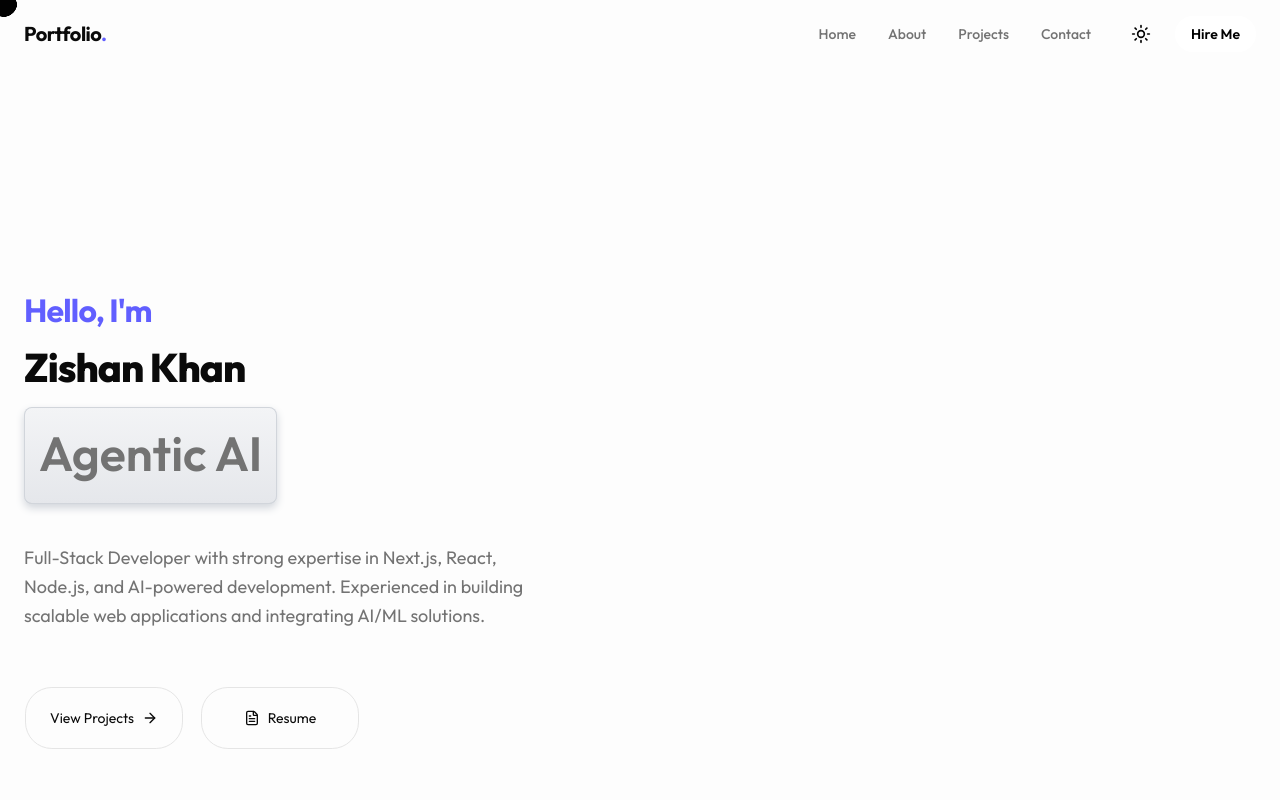
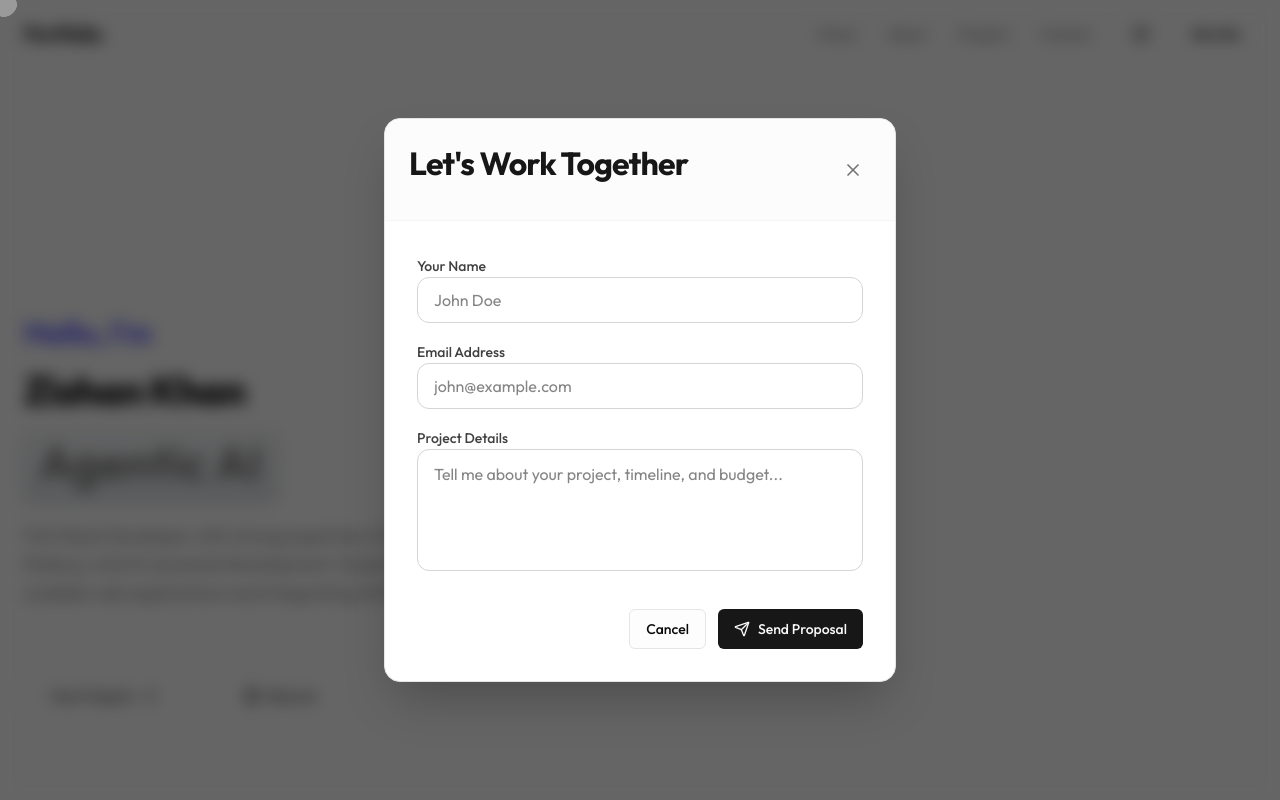
Before and after one commit to zishanverse/my-portfolio, a Next.js app: page / in a window 1280 px wide. Both pictures are taken after a click on the button "Hire Me". Shown: the top 800 px of the page. Built offline with nearby package versions, Linux system fonts and the light colour scheme.

Commit message:
hire me button

```diff
--- a/components/3d/HeroScene.tsx
+++ b/components/3d/HeroScene.tsx
@@ -15,11 +15,15 @@ export default function HeroScene() {
     useGSAP(() => {
         if (!containerRef.current || !splineRef.current) return;
 
+        const mm = gsap.matchMedia();
+
+        // DESKTOP ANIMATION
+        mm.add("(min-width: 800px)", () => {
             // Initial State (Hero Section - Right Side)
             gsap.set(splineRef.current, {
-            x: "25vw", // Use viewport units for consistent screen positioning
+                x: "25vw",
                 yPercent: 0,
-            scale: 0.85, // Reduced from 1
+                scale: 0.85,
                 opacity: 1
             });
 
@@ -35,36 +39,36 @@ export default function HeroScene() {
 
             // 1. Hero -> About (Move Left)
             tl.to(splineRef.current, {
-            x: "-25vw", // Move to Left
+                x: "-25vw",
                 yPercent: 20,
-            scale: 0.85, // Reduced from 1
+                scale: 0.85,
                 duration: 0.2,
                 ease: "power2.inOut"
             });
 
             // 2. About -> Skills (Move Right)
             tl.to(splineRef.current, {
-            x: "35vw",  // Move Right
+                x: "35vw",
                 yPercent: 10,
-            scale: 0.65, // Reduced from 0.8
+                scale: 0.65,
                 duration: 0.2,
                 ease: "power2.inOut"
             });
 
             // 3. Skills -> AiSystems (Move Left)
             tl.to(splineRef.current, {
-            x: "-25vw", // Reduced shift to keep visible (same as About section)
+                x: "-25vw",
                 yPercent: 0,
-            scale: 0.65, // Reduced from 0.8
+                scale: 0.65,
                 duration: 0.1,
                 ease: "power2.inOut"
             });
 
             // 3.5 Hold at AiSystems
             tl.to(splineRef.current, {
-            x: "-25vw", // Hold at visible position
+                x: "-25vw",
                 yPercent: 0,
-            scale: 0.65, // Reduced from 0.8
+                scale: 0.65,
                 duration: 0.2,
                 ease: "none"
             });
@@ -73,24 +77,68 @@ export default function HeroScene() {
             tl.to(splineRef.current, {
                 x: "35vw",
                 yPercent: 0,
-            scale: 0.65, // Reduced from 0.8
+                scale: 0.65,
                 duration: 0.2,
                 ease: "power2.inOut"
             });
 
             // 5. Experience -> Achievements (Center)
             tl.to(splineRef.current, {
-            x: "0vw",   // Center specifically for Awards
+                x: "0vw",
                 yPercent: 10,
-            scale: 0.7, // Reduced from 0.9
+                scale: 0.7,
                 duration: 0.2,
                 ease: "power2.inOut"
             });
 
-        // 4. Fade out at end
+            // 6. Fade out at end
             tl.to(splineRef.current, {
                 opacity: 0,
                 duration: 0.1
+            });
+        });
+
+        // MOBILE ANIMATION
+        mm.add("(max-width: 799px)", () => {
+            // Initial State (Centered, Smaller)
+            gsap.set(splineRef.current, {
+                x: "0vw",
+                yPercent: 0,
+                scale: 0.5,
+                opacity: 1
+            });
+
+            const tl = gsap.timeline({
+                scrollTrigger: {
+                    trigger: "body",
+                    start: "top top",
+                    end: "bottom bottom",
+                    scrub: 1.5,
+                }
+            });
+
+            // Simple subtle move/fade for mobile
+            // 1. Fade out/in or slight movement to keep it dynamic but unobtrusive
+
+            // Move slightly down and fade out during content heavy sections
+            tl.to(splineRef.current, {
+                yPercent: 10,
+                scale: 0.45,
+                duration: 0.2
+            });
+
+            // Keep it relatively static but present
+            tl.to(splineRef.current, {
+                yPercent: 20,
+                scale: 0.45,
+                duration: 0.8
+            });
+
+            // Fade out at end
+            tl.to(splineRef.current, {
+                opacity: 0,
+                duration: 0.1
+            });
         });
 
     }, { scope: containerRef });
--- a/components/layout/Navbar.tsx
+++ b/components/layout/Navbar.tsx
@@ -7,11 +7,14 @@ import { cn } from "@/lib/utils";
 import { Menu, X } from "lucide-react";
 import { ThemeToggle } from "@/components/ui/ThemeToggle";
 
+import { ContactModal } from "@/components/ui/contact-modal";
+
 export const Navbar = () => {
     const { scrollY } = useScroll();
     const [visible, setVisible] = useState(true);
     const [lastScrollY, setLastScrollY] = useState(0);
     const [isMobileMenuOpen, setIsMobileMenuOpen] = useState(false);
+    const [isContactOpen, setIsContactOpen] = useState(false);
 
     useMotionValueEvent(scrollY, "change", (current) => {
         if (typeof current === "number") {
@@ -38,6 +41,7 @@ export const Navbar = () => {
     ];
 
     return (
+        <>
             <motion.nav
                 initial={{ y: -100 }}
                 animate={{ y: visible ? 0 : -100 }}
@@ -65,9 +69,14 @@ export const Navbar = () => {
                         ))}
                         <div className="flex items-center gap-4">
                             <ThemeToggle />
-                        <button className="px-4 py-2 bg-white text-black text-sm font-semibold rounded-full hover:bg-gray-200 transition-colors">
+                            <div >
+                                <button
+                                    onClick={() => setIsContactOpen(true)}
+                                    className="cursor-pointer pointer-events-auto relative z-50 px-4 py-2 bg-white text-black text-sm font-semibold rounded-full hover:bg-gray-200 transition-colors"
+                                >
                                     Hire Me
                                 </button>
+                            </div>
                         </div>
                     </div>
 
@@ -97,8 +106,22 @@ export const Navbar = () => {
                                 {item.name}
                             </Link>
                         ))}
+                        <button
+                            onClick={() => {
+                                setIsMobileMenuOpen(false);
+                                setIsContactOpen(true);
+                            }}
+                            className="w-full py-3 mt-2 bg-indigo-600 text-white font-semibold rounded-xl hover:bg-indigo-700 transition-colors"
+                        >
+                            Hire Me
+                        </button>
                     </motion.div>
                 )}
             </motion.nav>
+
+            {isContactOpen && (
+                <ContactModal onClose={() => setIsContactOpen(false)} />
+            )}
+        </>
     );
 };
--- a/components/sections/Achievements.tsx
+++ b/components/sections/Achievements.tsx
@@ -8,6 +8,7 @@ import { CometCard } from "@/components/ui/comet-card";
 import { TextHighlight } from "@/components/ui/hero-highlight";
 import { Trophy, Star, Medal } from "lucide-react";
 import { AchievementModal, AchievementData } from "./AchievementModal";
+import Image from "next/image";
 
 gsap.registerPlugin(ScrollTrigger);
 
@@ -109,10 +110,12 @@ const Achievements = () => {
                                 >
                                     <div className="relative aspect-[4/3] w-full overflow-hidden">
                                         <div className="absolute inset-0 bg-indigo-500/10 group-hover:bg-indigo-500/0 transition-colors z-10" />
-                                        <img
+                                        <Image
                                             src={achievement.image}
                                             alt={achievement.title}
-                                            className="w-full h-full object-cover transition-transform duration-500 group-hover:scale-110"
+                                            fill
+                                            className="object-cover transition-transform duration-500 group-hover:scale-110"
+                                            sizes="(max-width: 768px) 100vw, (max-width: 1200px) 50vw, 33vw"
                                         />
                                         <div className="absolute top-4 right-4 bg-black/60 backdrop-blur-md border border-white/10 p-2 rounded-full z-20">
                                             <Trophy className="w-5 h-5 text-yellow-400" />
--- /dev/null
+++ b/components/ui/contact-modal.tsx
@@ -0,0 +1,125 @@
+"use client";
+
+import { useGSAP } from "@gsap/react";
+import gsap from "gsap";
+import { X, Send } from "lucide-react";
+import { useRef, useState } from "react";
+import { Button } from "@/components/ui/Button";
+
+interface ContactModalProps {
+    onClose: () => void;
+}
+
+const ContactModal = ({ onClose }: ContactModalProps) => {
+    const modalRef = useRef<HTMLDivElement>(null);
+    const contentRef = useRef<HTMLDivElement>(null);
+    const overlayRef = useRef<HTMLDivElement>(null);
+
+    const [formData, setFormData] = useState({
+        name: "",
+        email: "",
+        message: ""
+    });
+
+    useGSAP(() => {
+        gsap.fromTo(overlayRef.current, { opacity: 0 }, { opacity: 1, duration: 0.3 });
+        gsap.fromTo(
+            modalRef.current,
+            { y: 50, opacity: 0, scale: 0.95 },
+            { y: 0, opacity: 1, scale: 1, duration: 0.4, ease: "power3.out", delay: 0.1 }
+        );
+        gsap.fromTo(
+            contentRef.current?.children || [],
+            { y: 20, opacity: 0 },
+            { y: 0, opacity: 1, duration: 0.4, stagger: 0.1, delay: 0.2 }
+        );
+    }, { scope: modalRef });
+
+    const handleSubmit = (e: React.FormEvent) => {
+        e.preventDefault();
+        const subject = encodeURIComponent(`Hire Me Inquiry: ${formData.name}`);
+        const body = encodeURIComponent(
+            `Name: ${formData.name}\nEmail: ${formData.email}\n\nMessage:\n${formData.message}`
+        );
+        window.location.href = `mailto:zishanverse@gmail.com?subject=${subject}&body=${body}`;
+        // Verify with user if they want to close after send or keep open
+        // onClose();
+    };
+
+    return (
+        <div className="fixed inset-0 z-[60] flex items-center justify-center p-4 sm:p-6">
+            <div
+                ref={overlayRef}
+                className="absolute inset-0 bg-black/60 backdrop-blur-sm"
+                onClick={onClose}
+            />
+
+            <div
+                ref={modalRef}
+                className="relative z-10 w-full max-w-lg bg-white dark:bg-zinc-900 border border-neutral-200 dark:border-zinc-800 rounded-2xl shadow-2xl overflow-hidden flex flex-col"
+            >
+                <div className="p-6 border-b border-neutral-100 dark:border-zinc-800 flex justify-between items-center bg-gray-50/50 dark:bg-zinc-900/50">
+                    <h2 className="text-xl font-bold text-neutral-900 dark:text-white">Let's Work Together</h2>
+                    <button
+                        onClick={onClose}
+                        className="p-2 hover:bg-neutral-200 dark:hover:bg-zinc-800 rounded-full transition-colors"
+                    >
+                        <X className="w-5 h-5 text-neutral-500 dark:text-zinc-400" />
+                    </button>
+                </div>
+
+                <div ref={contentRef} className="p-6 md:p-8">
+                    <form onSubmit={handleSubmit} className="space-y-4">
+                        <div className="space-y-2">
+                            <label className="text-sm font-medium text-neutral-700 dark:text-zinc-300">Your Name</label>
+                            <input
+                                type="text"
+                                required
+                                className="w-full px-4 py-2.5 rounded-xl border border-neutral-300 dark:border-zinc-700 bg-transparent focus:outline-none focus:ring-2 focus:ring-indigo-500 transition-all dark:text-white"
+                                placeholder="John Doe"
+                                value={formData.name}
+                                onChange={(e) => setFormData({ ...formData, name: e.target.value })}
+                            />
+                        </div>
+
+                        <div className="space-y-2">
+                            <label className="text-sm font-medium text-neutral-700 dark:text-zinc-300">Email Address</label>
+                            <input
+                                type="email"
+                                required
+                                className="w-full px-4 py-2.5 rounded-xl border border-neutral-300 dark:border-zinc-700 bg-transparent focus:outline-none focus:ring-2 focus:ring-indigo-500 transition-all dark:text-white"
+                                placeholder="john@example.com"
+                                value={formData.email}
+                                onChange={(e) => setFormData({ ...formData, email: e.target.value })}
+                            />
+                        </div>
+
+                        <div className="space-y-2">
+                            <label className="text-sm font-medium text-neutral-700 dark:text-zinc-300">Project Details</label>
+                            <textarea
+                                required
+                                rows={4}
+                                className="w-full px-4 py-3 rounded-xl border border-neutral-300 dark:border-zinc-700 bg-transparent focus:outline-none focus:ring-2 focus:ring-indigo-500 transition-all resize-none dark:text-white"
+                                placeholder="Tell me about your project, timeline, and budget..."
+                                value={formData.message}
+                                onChange={(e) => setFormData({ ...formData, message: e.target.value })}
+                            />
+                        </div>
+
+                        <div className="pt-4 flex justify-end gap-3">
+                            <Button type="button" variant="outline" onClick={onClose}>
+                                Cancel
+                            </Button>
+                            <Button type="submit" className="gap-2">
+                                <Send className="w-4 h-4" />
+                                Send Proposal
+                            </Button>
+                        </div>
+                    </form>
+                </div>
+            </div>
+        </div>
+    );
+};
+
+export { ContactModal };
--- a/components/ui/container-text-flip.tsx
+++ b/components/ui/container-text-flip.tsx
@@ -54,7 +54,7 @@ export function ContainerTextFlip({
     }, [words, interval]);
 
     return (
-        <motion.p
+        <motion.div
             layout
             layoutId={`words-here-${id}`}
             animate={{ width }}
@@ -99,6 +99,6 @@ export function ContainerTextFlip({
                     ))}
                 </motion.div>
             </motion.div>
-        </motion.p>
+        </motion.div>
     );
 }
--- /dev/null
+++ b/next.config.mjs
@@ -0,0 +1,15 @@
+/** @type {import('next').NextConfig} */
+const nextConfig = {
+    images: {
+        remotePatterns: [
+            {
+                protocol: 'https',
+                hostname: 'res.cloudinary.com',
+                port: '',
+                pathname: '/**',
+            },
+        ],
+    },
+};
+
+export default nextConfig;
--- a/package.json
+++ b/package.json
@@ -13,7 +13,7 @@
     "@react-three/drei": "^10.7.7",
     "@react-three/fiber": "^9.5.0",
     "@splinetool/react-spline": "^4.1.0",
-    "@splinetool/runtime": "^1.12.39",
+    "@splinetool/runtime": "^1.12.48",
     "@tabler/icons-react": "^3.36.1",
     "clsx": "^2.1.1",
     "framer-motion": "^12.27.5",
```
Also changed, not shown: 1 other file (tests, documents, lock files or other folders). Lines whose indentation alone changed are shown as unchanged.
